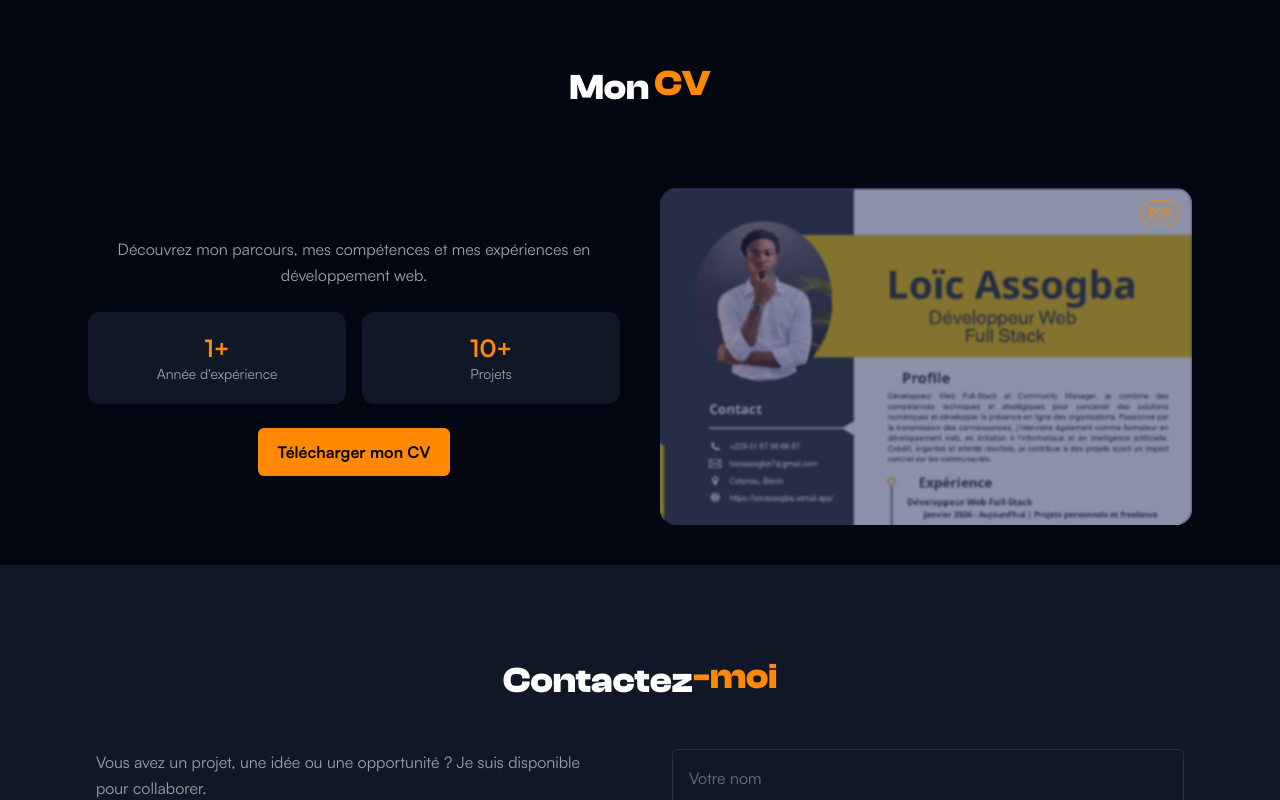
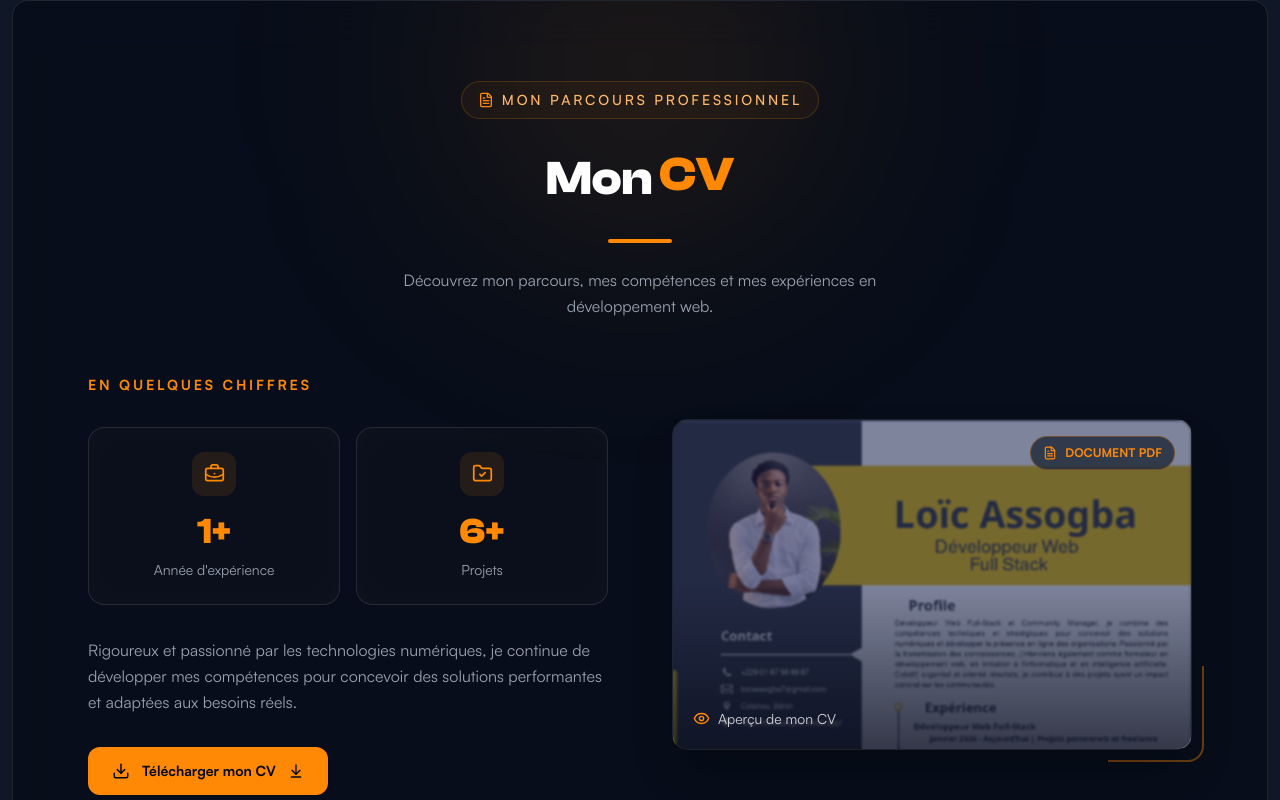
Before and after one commit to Loic-Assogba/my-portfolio, a React (Vite) app: page / in a window 1280 px wide. Shown: the part 3600-4400 px from the top of the page. Built offline with nearby package versions, Linux system fonts and the light colour scheme.

Commit message:
Mise à jour section CV

```diff
--- a/src/components/sections/Cv.jsx
+++ b/src/components/sections/Cv.jsx
@@ -1,11 +1,18 @@
-import Button from '../ui/Button';
-// eslint-disable-next-line no-unused-vars
+import { useState } from 'react';
 import { motion } from 'framer-motion';
+import {
+    FileText,
+    Download,
+    FolderCheck,
+    BriefcaseBusiness,
+    ArrowDownToLine,
+    Eye,
+} from 'lucide-react';
 import Counter from '../Counter';
-import { useState } from 'react';
 
 export default function CV() {
     const [trigger, setTrigger] = useState(false);
+
     return (
         <motion.section
             initial={{ opacity: 0, y: 40 }}
@@ -13,38 +20,67 @@ export default function CV() {
             transition={{ duration: 0.6 }}
             viewport={{ once: false }}
             id="cv"
-            className="bg-gray-950"
+            className="relative m-3 rounded-2xl overflow-hidden border border-white/10 bg-gray-950/60 backdrop-blur-xl"
         >
-            <article className="max-w-6xl mx-auto px-6 py-10 text-white">
-                {/* TITLE */}
-                <h2 className="text-3xl text-center py-10 md:text-4xl font-clash font-bold mb-10 animate-fade-in">
+            {/* HALO DÉCORATIF */}
+            <div className="absolute -top-32 left-1/2 -translate-x-1/2 w-96 h-96 bg-orange-400/10 rounded-full blur-[120px] pointer-events-none" />
+
+            <article className="relative z-10 max-w-6xl mx-auto px-6 py-16 lg:py-20 text-white">
+                {/* ================= TITRE ================= */}
+
+                <div className="text-center mb-14">
+                    <div className="inline-flex items-center gap-2 px-4 py-2 mb-5 rounded-full border border-orange-400/20 bg-orange-400/5">
+                        <FileText size={16} className="text-orange-400" />
+
+                        <span className="text-xs sm:text-sm text-orange-300 uppercase tracking-[0.2em] font-medium">
+                            Mon parcours professionnel
+                        </span>
+                    </div>
+
+                    <h2 className="text-3xl text-center py-4 md:text-4xl lg:text-5xl font-clash font-bold animate-fade-in">
                         Mon{' '}
                         <span className="inline-block text-orange-400 animate-float">
                             CV
                         </span>
                     </h2>
 
-                {/* CONTAINER */}
+                    <div className="w-16 h-1 bg-orange-400 rounded-full mx-auto mt-5" />
+
+                    <p className="text-gray-400 max-w-xl mx-auto mt-6 text-sm sm:text-base leading-relaxed">
+                        Découvrez mon parcours, mes compétences et mes
+                        expériences en développement web.
+                    </p>
+                </div>
+
+                {/* ================= CONTENU ================= */}
+
                 <motion.div
                     onViewportEnter={() => setTrigger(true)}
                     onViewportLeave={() => setTrigger(false)}
                     viewport={{ amount: 0.3 }}
-                    initial={{ opacity: 0, x: -100 }}
-                    whileInView={{ opacity: 1, x: 0 }}
+                    initial={{ opacity: 0, y: 30 }}
+                    whileInView={{ opacity: 1, y: 0 }}
                     transition={{ duration: 0.9 }}
-                    className="grid lg:grid-cols-2 gap-10 items-center"
+                    className="grid lg:grid-cols-2 gap-12 lg:gap-16 items-center"
                 >
-                    {/* LEFT - INFO */}
-                    <div className="space-y-6 animate-slide-in">
-                        <p className="text-gray-400 leading-relaxed text-center">
-                            Découvrez mon parcours, mes compétences et mes
-                            expériences en développement web.
+                    {/* ================= INFORMATIONS ================= */}
+
+                    <div className="space-y-8">
+                        <div className="flex items-center gap-3 justify-center lg:justify-start">
+                            <p className="text-orange-400 text-sm font-semibold uppercase tracking-[0.2em]">
+                                En quelques chiffres
                             </p>
+                        </div>
 
-                        {/* STATS */}
+                        {/* STATISTIQUES */}
                         <div className="grid grid-cols-2 gap-4">
-                            <div className="bg-gray-900 p-5 rounded-xl text-center hover:scale-105 transition">
-                                <h3 className="text-orange-400 text-2xl font-bold">
+                            {/* EXPÉRIENCE */}
+                            <div className="group relative overflow-hidden rounded-2xl border border-white/10 bg-white/[0.03] backdrop-blur-md p-6 text-center transition-all duration-300 hover:-translate-y-2 hover:border-orange-400/40">
+                                <div className="w-11 h-11 mx-auto mb-4 flex items-center justify-center rounded-xl bg-orange-400/10 text-orange-400 group-hover:bg-orange-400 group-hover:text-gray-950 transition-all duration-300">
+                                    <BriefcaseBusiness size={21} />
+                                </div>
+
+                                <h3 className="text-orange-400 text-3xl sm:text-4xl font-semibold font-clash">
                                     <Counter
                                         key={trigger ? 'on' : 'off'}
                                         target={1}
@@ -52,62 +88,96 @@ export default function CV() {
                                         suffix="+"
                                     />
                                 </h3>
-                                <p className="text-sm text-gray-400">
+
+                                <p className="text-sm text-gray-400 mt-2">
                                     Année d'expérience
                                 </p>
                             </div>
 
-                            <div className="bg-gray-900 p-5 rounded-xl text-center hover:scale-105 transition">
-                                <h3 className="text-orange-400 text-2xl font-bold">
+                            {/* PROJETS */}
+                            <div className="group relative overflow-hidden rounded-2xl border border-white/10 bg-white/[0.03] backdrop-blur-md p-6 text-center transition-all duration-300 hover:-translate-y-2 hover:border-orange-400/40">
+                                <div className="w-11 h-11 mx-auto mb-4 flex items-center justify-center rounded-xl bg-orange-400/10 text-orange-400 group-hover:bg-orange-400 group-hover:text-gray-950 transition-all duration-300">
+                                    <FolderCheck size={21} />
+                                </div>
+
+                                <h3 className="text-orange-400 text-3xl sm:text-4xl font-semibold font-clash">
                                     <Counter
                                         key={trigger ? 'on' : 'off'}
-                                        target={10}
+                                        target={6}
                                         trigger={trigger}
                                         suffix="+"
                                     />
                                 </h3>
-                                <p className="text-sm text-gray-400">Projets</p>
+
+                                <p className="text-sm text-gray-400 mt-2">
+                                    Projets
+                                </p>
                             </div>
                         </div>
 
-                        {/* BUTTON */}
-                        <div
-                            className="flex
-                     justify-center"
-                        >
+                        {/* DESCRIPTION */}
+                        <p className="text-gray-400 text-sm sm:text-base leading-relaxed text-center lg:text-left">
+                            Rigoureux et passionné par les technologies
+                            numériques, je continue de développer mes
+                            compétences pour concevoir des solutions
+                            performantes et adaptées aux besoins réels.
+                        </p>
+
+                        {/* BOUTON */}
+                        <div className="flex justify-center lg:justify-start">
                             <a
                                 href="/cv-loicassogba.pdf"
                                 download
-                                className="inline-block  bg-orange-400 text-black px-5 py-3 rounded-md font-semibold hover:bg-orange-500 active:scale-95 transition"
+                                className="group inline-flex items-center gap-3 bg-orange-400 text-gray-950 px-6 py-3.5 rounded-xl font-semibold text-sm transition-all duration-300 hover:bg-orange-300 hover:-translate-y-1 hover:shadow-lg hover:shadow-orange-400/20 active:scale-95"
                             >
+                                <Download size={18} />
                                 Télécharger mon CV
+                                <ArrowDownToLine
+                                    size={16}
+                                    className="transition-transform duration-300 group-hover:translate-y-1"
+                                />
                             </a>
                         </div>
                     </div>
 
-                    {/* RIGHT - PREVIEW */}
+                    {/* ================= APERÇU DU CV ================= */}
+
                     <motion.div
-                        initial={{ opacity: 0, x: 100 }}
+                        initial={{ opacity: 0, x: 60 }}
                         whileInView={{ opacity: 1, x: 0 }}
                         transition={{ duration: 0.9 }}
                         viewport={{ once: false }}
-                        className="relative group animate-fade-in"
+                        className="relative group"
                     >
-                        {/* CV IMAGE */}
-                        <div className="relative overflow-hidden group">
+                        {/* Conteneur image */}
+                        <div className="relative overflow-hidden rounded-2xl border border-white/10 shadow-2xl shadow-black/30">
                             <img
                                 src="/cv1.png"
                                 alt="CV Preview"
-                                className="w-full object-cover group-hover:scale-105 transition duration-500 rounded-2xl"
+                                className="w-full object-cover brightness-90 group-hover:scale-105 transition duration-700"
                             />
 
-                            <div className="rounded-2xl absolute inset-0 bg-blue-950/50 group-hover:bg-blue-950/20 backdrop-blur-[1px] transition-all duration-500" />
+                            {/* Filtre bleu */}
+                            <div className="absolute inset-0 bg-blue-950/50 group-hover:bg-blue-950/25 backdrop-blur-[1px] transition-all duration-500" />
+
+                            {/* Dégradé */}
+                            <div className="absolute inset-0 bg-gradient-to-t from-gray-950/60 via-transparent to-transparent" />
+
+                            {/* Badge PDF */}
+                            <span className="absolute top-4 right-4 inline-flex items-center gap-2 text-xs px-3 py-2 rounded-full bg-gray-800/80 backdrop-blur-md text-orange-400 border border-orange-400/30 font-semibold">
+                                <FileText size={14} />
+                                DOCUMENT PDF
+                            </span>
+
+                            {/* Indication aperçu */}
+                            <div className="absolute bottom-5 left-5 flex items-center gap-2 text-white/80 text-sm">
+                                <Eye size={17} className="text-orange-400" />
+                                Aperçu de mon CV
+                            </div>
                         </div>
 
-                        {/* BADGE */}
-                        <span className="absolute top-3 right-3 text-xs px-2 py-1 rounded-full bg-orange-400/10 text-orange-400 border border-orange-400/50">
-                            PDF
-                        </span>
+                        {/* Décoration */}
+                        <div className="absolute -bottom-3 -right-3 w-24 h-24 border-r-2 border-b-2 border-orange-400/40 rounded-br-2xl -z-10" />
                     </motion.div>
                 </motion.div>
             </article>
```
Lines whose indentation alone changed are shown as unchanged.
